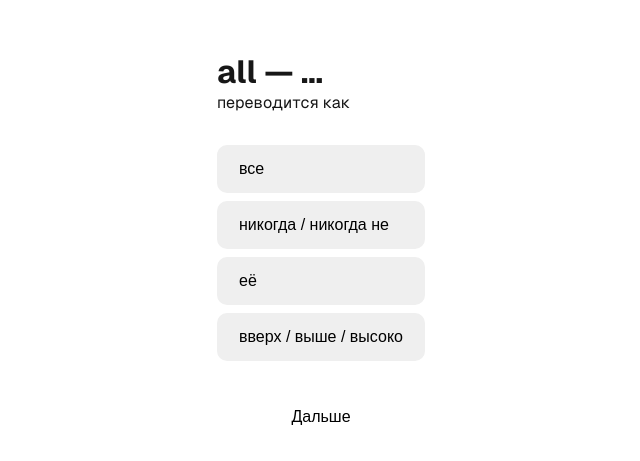
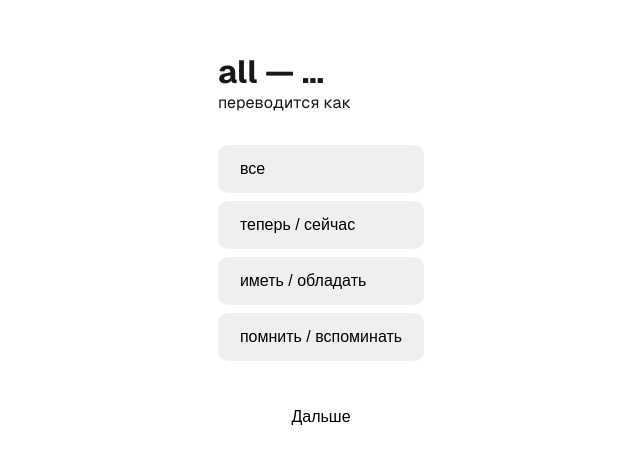
Before and after one commit to Suyukee/english-helper, a Next.js app: page /a1 in a window 1280 px wide. Shown: the part 103-564 px from the top of the page, without its empty margins (319-959 px from the left). Built offline with nearby package versions, Linux system fonts and the light colour scheme.

Commit message:
Тестрирую без промисов и с router refresh

```diff
--- a/src/app/a1/page.tsx
+++ b/src/app/a1/page.tsx
@@ -1,19 +1,10 @@
-import { GetRightWord } from '@/utils/getWords';
+import { GetFakeWords, GetRightWord } from '@/utils/getWords';
 import AnswerOptions from '@/components/answer-options';
 import styles from '@/styles/page.module.css';
 
 export default function BeginnerPage() {
 	const rightWord = GetRightWord('A1');
-	const answerOptions = [rightWord];
-
-	while (answerOptions.length < 4) {
-		const word = GetRightWord('A1');
-		if (!answerOptions.includes(word)) {
-			answerOptions.push(word);
-		}
-	}
-
-	answerOptions.sort(() => Math.random() - 0.5);
+	const answerOptions = GetFakeWords('A1', rightWord);
 
 	return (
 		<div className={styles.page}>
--- a/src/components/answer-options/AnswerOptions.tsx
+++ b/src/components/answer-options/AnswerOptions.tsx
@@ -3,6 +3,7 @@
 import { useState } from 'react';
 import { Word } from '@/types/word';
 import styles from '@/styles/page.module.css';
+import { useRouter } from 'next/navigation';
 
 interface Props {
 	rightWord: Word;
@@ -10,11 +11,13 @@ interface Props {
 }
 
 export default function AnswerOptions({ rightWord, answerOptions }: Props) {
+	const router = useRouter();
+
 	const [selectedWord, setSelectedWord] = useState<number | null>(null);
 
 	const handleShowNext = () => {
 		setSelectedWord(null);
-		location.reload();
+		router.refresh();
 	};
 
 	return (
--- a/src/utils/getWords.ts
+++ b/src/utils/getWords.ts
@@ -230,5 +230,7 @@ export function GetFakeWords(level: WordLevel, rightWord: Word) {
 		}
 	}
 
+	fakeWords.sort(() => Math.random() - 0.5);
+
 	return fakeWords;
 }
```
